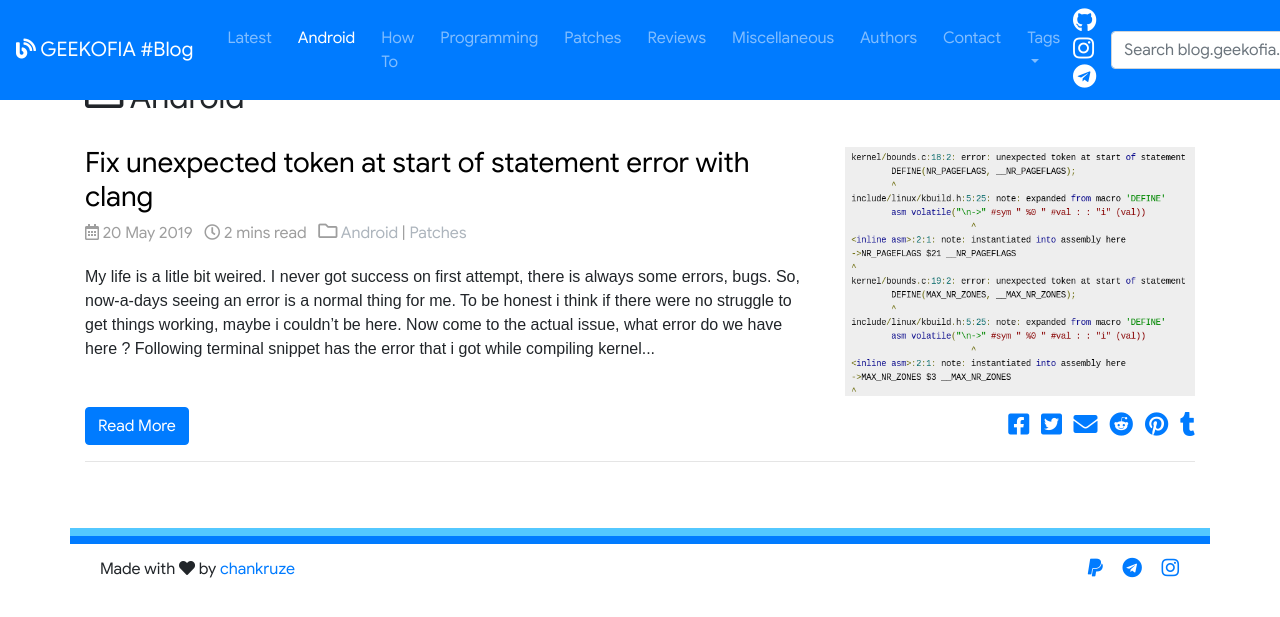
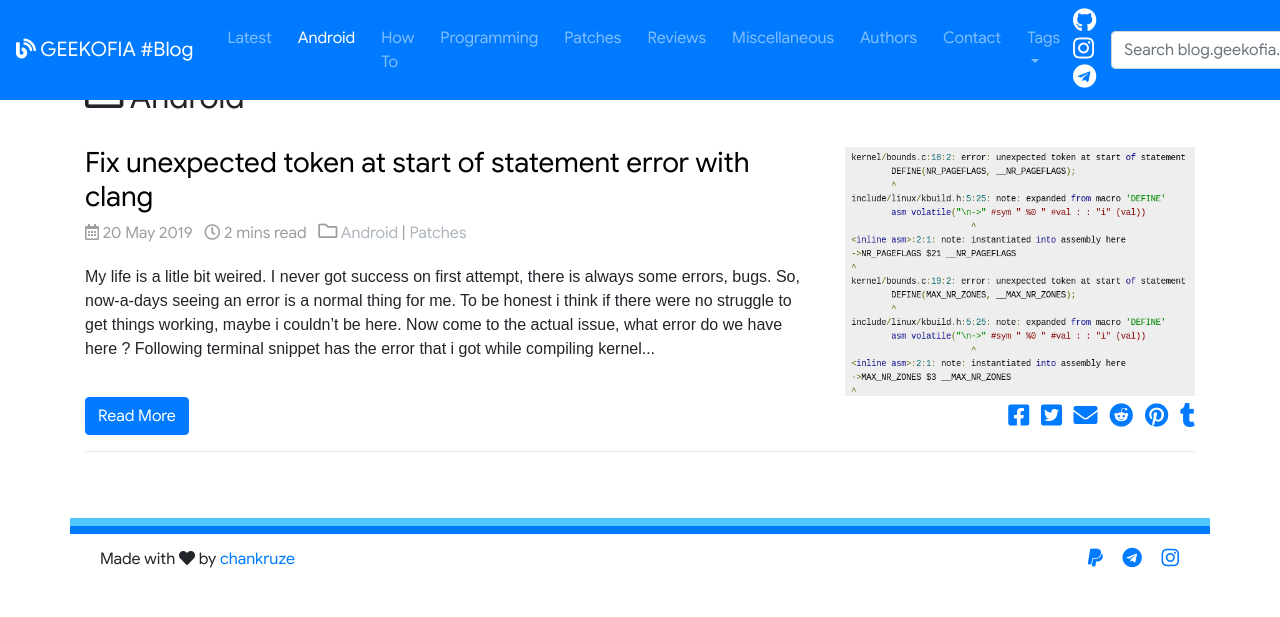
Before and after one commit to geekofia/blog, a Jekyll site: the page built from _category/Android.md, in a window 1280 px wide. Shown: the top 617 px of the page. Built offline with Jekyll 4.4.1, drawn with Linux system fonts in a browser that asks for light colours.

Commit message:
blog.geekofia.in: Fix padding of share buttons
Signed-off-by: chankruze <chankruze@gmail.com>

```diff
--- a/assets/css/index.css
+++ b/assets/css/index.css
@@ -124,12 +124,12 @@ p {
     font-size: 1.5em;
 }
 
-.post-bottom {
+/* .post-bottom {
     padding-top: 10px;
-}
+} */
 
 .social-share {
-    padding-top: 5px;
+    padding-top: 6px;
 }
 
 .icon-latest-posts {
--- a/assets/css/post.css
+++ b/assets/css/post.css
@@ -39,12 +39,13 @@ button:hover {
     background: #EEE;
 } */
 
-code.highlighter-rouge{
+code.highlighter-rouge {
     color: #000;
     padding: 2px 5px;
     background: #EEEEEE;
     border-radius: 5px;
 }
+
 /*
 .highlighter-rouge .highlight pre {
     padding: 10px;
@@ -173,11 +174,19 @@ li.L9 {
     padding: 2px 5px;
 }
 
-h5{
+h5 {
     margin: 20px 0 10px 0;
     color: #287a38;
 }
 
-strong{
+strong {
     font-weight: bold;
 }
+
+.toolbar-item a::after {
+    display: none;
+}
+
+.metadata .social-share{
+    padding: 0;
+}
```
